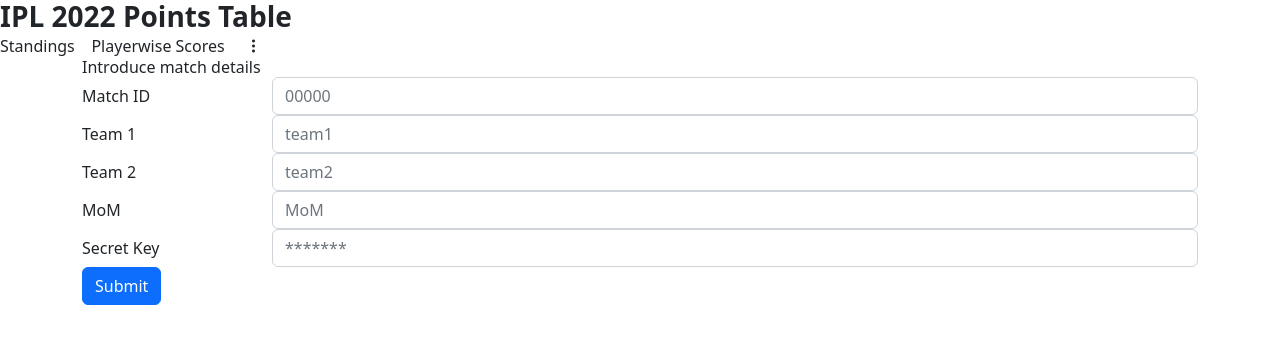
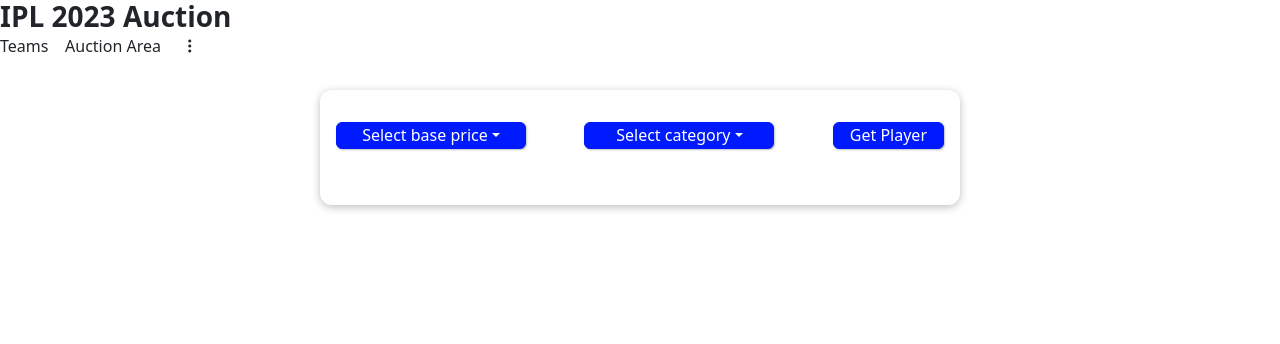
Before and after one commit to ChaituRam77/sport-bidding-app, a Vue app: page /auctionPlayer in a window 1280 px wide. Shown: the top 344 px of the page. Built offline with nearby package versions, Linux system fonts and the light colour scheme.

Commit message:
working changes

```diff
--- a/package.json
+++ b/package.json
@@ -24,6 +24,8 @@
     "tailwindcss": "^3.0.24",
     "vue": "^3.2.47",
     "vue-router": "^4.0.3",
+    "vue-split-view": "^1.0.0",
+    "vue-splitter-pane": "^1.3.13",
     "vuex": "^4.0.0"
   },
   "devDependencies": {
--- a/src/App.vue
+++ b/src/App.vue
@@ -1,8 +1,8 @@
 <template>
-  <h1 class='fs-3 app-title'><strong>IPL 2022 Points Table</strong></h1>
+  <h1 class='fs-3 app-title'><strong>IPL 2023 Auction</strong></h1>
   <nav>
-    <router-link to="/">Standings</router-link> &nbsp;&nbsp;
-    <router-link to="/auctionPlayer">Playerwise Scores</router-link> &nbsp;&nbsp;&nbsp;
+    <router-link to="/">Teams</router-link> &nbsp;&nbsp;
+    <router-link to="/auctionPlayer">Auction Area</router-link> &nbsp;&nbsp;&nbsp;
     <router-link to="/auctionBay"><i class="bi bi-three-dots-vertical"></i></router-link>
   </nav>
   <router-view/>
--- a/src/components/HomeView.vue
+++ b/src/components/HomeView.vue
@@ -1,131 +1,186 @@
-<template>
-  <div class="container">
-    <div class="row">
-      <div class="col-md-6 offser-md-3">
-        <h2>Introduce match details</h2>
-      </div>
-      <form @submit.prevent="validsecretkeyAndProceed">
-        <div class="form-group row">
-          <label for="inputMatchID" class="col-sm-2 col-form-label"
-            >Match ID</label
-          >
-          <div class="col-sm-10">
-            <input
-              type="text"
-              class="form-control"
-              id="inputMatchID"
-              placeholder="00000"
-              v-model="matchID"
-            />
-          </div>
-        </div>
-        <div class="form-group row">
-          <label for="inputTeam1" class="col-sm-2 col-form-label">Team 1</label>
-          <div class="col-sm-10">
-            <input
-              type="text"
-              class="form-control"
-              id="inputTeam1"
-              placeholder="team1"
-              v-model="team1"
-            />
+<template >
+  <section>
+    <base-card>
+      <div>
+        <div class="d-flex justify-content-between align-items-center my-3">
+          <div class="dropdown">
+            <button class="btn btn-secondary dropdown-toggle" type="button" id="basePriceDropdown" data-bs-toggle="dropdown" aria-haspopup="true" aria-expanded="false">
+              {{ selectedPrice ? selectedPrice.label : 'Select base price' }}
+            </button>
+            <div class="dropdown-menu" aria-labelledby="basePriceDropdown">
+              <button v-for="(price, index) in prices" :key="index" class="dropdown-item" @click="selectedPrice = price">{{ price.value }}</button>
             </div>
           </div>
 
-        <div class="form-group row">
-          <label for="inputTeam2" class="col-sm-2 col-form-label">Team 2</label>
-          <div class="col-sm-10">
-            <input
-              type="text"
-              class="form-control"
-              id="inputTeam2"
-              placeholder="team2"
-              v-model="team2"
-            />
+          <div class="dropdown">
+            <button class="btn btn-secondary dropdown-toggle" type="button" id="categorieDropdown" data-bs-toggle="dropdown" aria-haspopup="true" aria-expanded="false">
+              {{ selectedCategory ? selectedCategory.label : 'Select category' }}
+            </button>
+            <div class="dropdown-menu" aria-labelledby="categoryDropdown">
+              <button v-for="(categorie, index) in categories" :key="index" class="dropdown-item" @click="selectedCategory = categorie">{{ categorie.value }}</button>
             </div>
           </div>
-        <div class="form-group row">
-          <label for="inputMom" class="col-sm-2 col-form-label">MoM</label>
+
+          <button @click.prevent="makeApiCall" class="btn btn-primary">Get Player</button>
+        </div>
+
+        <br> <!-- Add a line break before the form -->
+
+        <div v-if="player">
+          <h2></h2>
+          <form>
+            <!-- <div class="mb-3 row">
+              <label for="name" class="col-sm-2 col-form-label">Name</label>
               <div class="col-sm-10">
-            <input
-              type="text"
-              class="form-control"
-              id="inputMom"
-              placeholder="MoM"
-              v-model="mom"
-            />
+              <input type="text" class="form-control" id="name" v-model="player.name" disabled>
+            </div>
+            </div> -->
+
+            <div class="input-group mb-3">
+                <span class="input-group-text">Name</span>
+                <input type="text" class="form-control" id="name" v-model="player.name" disabled>
+            </div>
+
+            <div class="input-group mb-3">
+            <div class="input-group">
+                <span class="input-group-text">Team</span>
+                <input type="text" class="form-control" id="team" v-model="player.team" disabled>
             </div>
           </div>
-        <div class="form-group row">
-          <label for="secretKey" class="col-sm-2 col-form-label"
-            >Secret Key</label
-          >
-          <div class="col-sm-10">
-            <input
-              type="password"
-              class="form-control"
-              id="inputPassword"
-              placeholder="*******"
-              v-model="secretKey"
-            />
+
+          <div class="input-group mb-3">
+            <div class="input-group">
+                <span class="input-group-text">Country</span>
+                <input type="text" class="form-control" id="team" v-model="player.country" disabled>
             </div>
           </div>
-        <button type="submit" class="btn btn-primary bg-primary">Submit</button>
+
+          <div class="input-group mb-3">
+            <button class="btn btn-outline-secondary dropdown-toggle" type="button" data-bs-toggle="dropdown" aria-expanded="false">Owner</button>
+            <ul class="dropdown-menu">
+              <li><a class="dropdown-item" href="#">Action</a></li>
+              <li><a class="dropdown-item" href="#">Another action</a></li>
+              <li><a class="dropdown-item" href="#">Something else here</a></li>
+              <li><hr class="dropdown-divider"></li>
+              <li><a class="dropdown-item" href="#">Separated link</a></li>
+            </ul>
+            <span class="input-group-text">€</span>
+            <input type="text" class="form-control" placeholder="Purchased for..."  aria-label="Text input with dropdown button">
+            <button class="btn btn-outline-secondary" type="button">Assign</button>
+            </div>
+
           </form>
+
         </div>
       </div>
+    </base-card>
+  </section>
 </template>
+
 
 <script>
 export default {
   data() {
     return {
-      matchID: null,
-      matchNm: null,
-      team1: null,
-      team2: null,
-      mom: null,
-      secretKey: null,
-      showlogs: null,
-      useAPI: null,
-      writeToDB: null,
-      playersScore: new Map(),
-      playersBowling: new Map(),
-      playersCatchingStumping: new Map(),
-      playersRunOuts: new Map(),
-      playersBowlingBowledLbw: new Map(),
-      playersNickName: new Map(),
-      playersNickNameAsValue: new Map(),
-      globalNickNameMapForMatch: new Map(),
-      playersSubstitute: [],
-      apiScore: {},
-      obj: {},
-      switchValues: {
-        runs: "runs",
-        fours: "fours",
-        sixes: "sixes",
-        Bowling: "wickets",
-        BowledLbw: "bowledNlbw",
-        CatchingStumping: "catchNstump",
-        RunOuts: "runout",
-        Substitute: "in11",
-        mom: "mom",
-      },
+      detailsAreVisible: false,
+      selectedCategory: null,
+      selectedPrice: null,
+      prices: [
+        { label: 'Base price : 1', value: '1' },
+        { label: 'Base price : 3', value: '3' },
+        { label: 'Base price : 5', value: '5' },
+        { label: 'Base price : 10', value: '10' },
+      ],
+      categories: [
+        { label: 'Category : Batsman', value: 'batsman' },
+        { label: 'Category : Bowler', value: 'bowler' },
+        { label: 'Category : WicketKeeper', value: 'WicketKeeper' },
+        { label: 'Category : Allrounder', value: 'Allrounder' },
+      ],
+      player: null,
     };
   },
   methods: {
-    async validsecretkeyAndProceed() {
-      if (this.secretKey == "HailKing") {
-        this.showlogs = true;
-        this.useAPI = true;
-        this.writeToDB = true;
-        this.matchNm = this.matchID + "_" + this.team1 + "vs" + this.team2;
-        console.log("HERREEE")
-      } else {
-        alert("Invalid Secret Key");
-        return undefined;
-      }
+    makeApiCall() {
+      const category = this.selectedCategory ? this.selectedCategory.value : '';
+      const price = this.selectedPrice ? this.selectedPrice.value : '';
+
+      console.log('this.selectedCategory' +this.selectedCategory)
+      console.log('this.selectedCategory.value' +this.selectedCategory.value)
+      console.log('category' +category)
+
+
+      fetch(`https://teatapp.onrender.com/getRandomPlayer?basePrice=${price}&category=${category}`)
+        .then(response => response.json())
+        .then(data => {
+          this.player = data;
+          this.detailsAreVisible = true
+        })
+        .catch(error => {
+          console.error(error);
+        });
     },
   },
 };
 </script>
+<style>
+  .dropdown-toggle {
+  width: 190px; /* or whatever width you want */
+}
+
+/* * {
+  box-sizing: border-box;
+} */
+html {
+  font-family: "Jost", sans-serif;
+}
+body {
+  margin: 0;
+}
+header {
+  box-shadow: 0 2px 8px rgba(0, 0, 0, 0.26);
+  margin: 3rem auto;
+  border-radius: 10px;
+  padding: 1rem;
+  background-color: #58004d;
+  color: white;
+  text-align: center;
+  width: 90%;
+  max-width: 40rem;
+}
+#app ul {
+  margin: 0;
+  padding: 0;
+  list-style: none;
+}
+/* #app li {
+  box-shadow: 0 2px 8px rgba(0, 0, 0, 0.26);
+  margin: 1rem auto;
+  border-radius: 10px;
+  padding: 1rem;
+  text-align: center;
+  width: 90%;
+  max-width: 40rem;
+} */
+#app h2 {
+  font-size: 2rem;
+  border-bottom: 4px solid #ccc;
+  color: #58004d;
+  margin: 0 0 1rem 0;
+}
+#app button {
+  font: inherit;
+  cursor: pointer;
+  border: 1px solid #001aff;
+  background-color: #001aff;
+  color: white;
+  padding: 0.05rem 1rem;
+  box-shadow: 1px 1px 2px rgba(0, 0, 0, 0.26);
+}
+#app button:hover,
+#app button:active {
+  background-color: #ec3169;
+  border-color: #ec3169;
+  box-shadow: 1px 1px 4px rgba(0, 0, 0, 0.26);
+}
+</style>
--- /dev/null
+++ b/src/components/PlayersResponse.vue
@@ -0,0 +1,37 @@
+<template>
+    <li>
+      <h2>{{ friend.name }}</h2>
+      <button @click="toggleDetails">{{ detailsAreVisible ? 'Hide' : 'Show' }} Details</button>
+      <ul v-if="detailsAreVisible">
+        <li>
+          <strong>Phone:</strong>
+          {{ friend.phone }}
+        </li>
+        <li>
+          <strong>Email:</strong>
+          {{ friend.email }}
+        </li>
+      </ul>
+    </li>
+  </template>
+
+  <script>
+  export default {
+    data() {
+      return {
+        detailsAreVisible: false,
+        friend: {
+          id: "manuel",
+          name: "Manuel Lorenz",
+          phone: "0123 45678 90",
+          email: "manuel@localhost.com",
+        },
+      };
+    },
+    methods: {
+      toggleDetails() {
+        this.detailsAreVisible = !this.detailsAreVisible;
+      }
+    }
+  };
+  </script>
```
Also changed, not shown: src/main.js (+25 -26 lines), 1 other file (tests, documents, lock files or other folders). Lines whose indentation alone changed are shown as unchanged.
